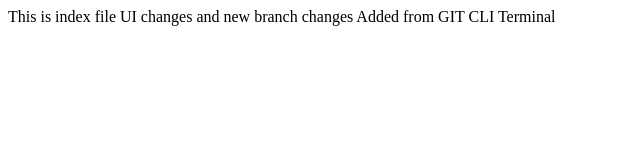
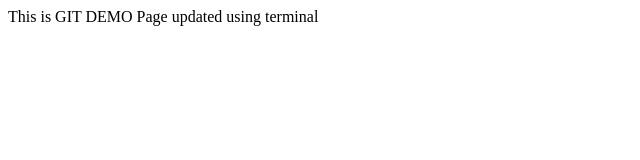
Before and after one commit to Kadamswapnil17/git-demo-22, a plain HTML site: page index.html in a window 1280 px wide. Shown: the whole page, without its empty margins (0-640 px from the left). Drawn offline with Linux system fonts and the light colour scheme.

Commit message:
this is first git checkin

```diff
--- a/index.html
+++ b/index.html
@@ -1,4 +1,3 @@
 <html>
-This is index file UI changes and new branch changes
-Added from GIT CLI Terminal
+This is GIT DEMO Page updated using terminal
 </html>
```
Also changed, not shown: add.html (added, +3 -0 lines).
